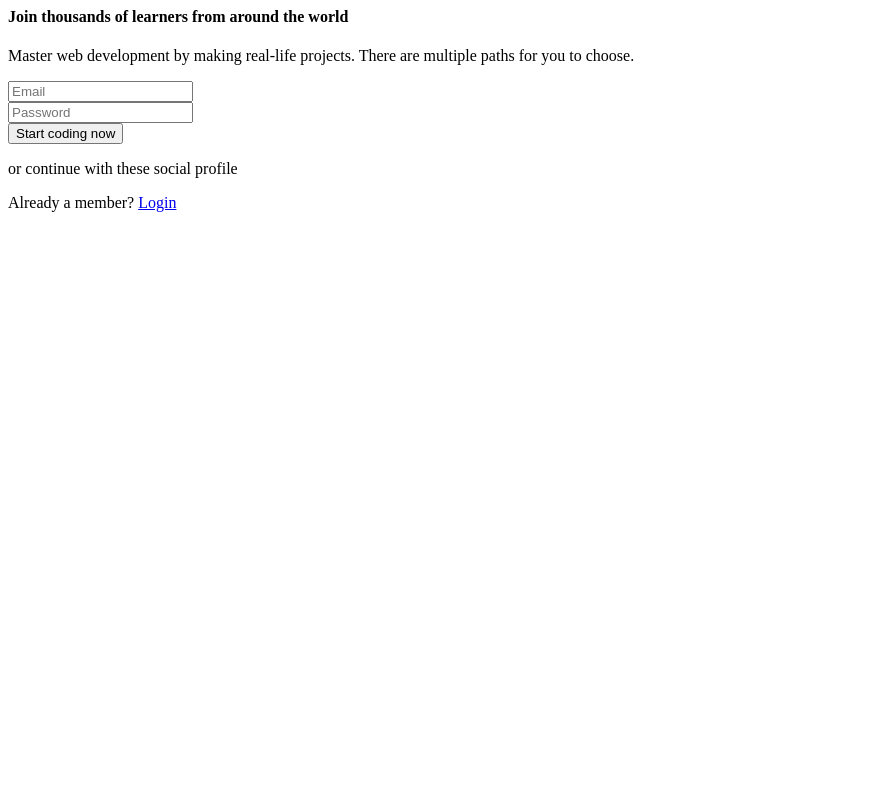
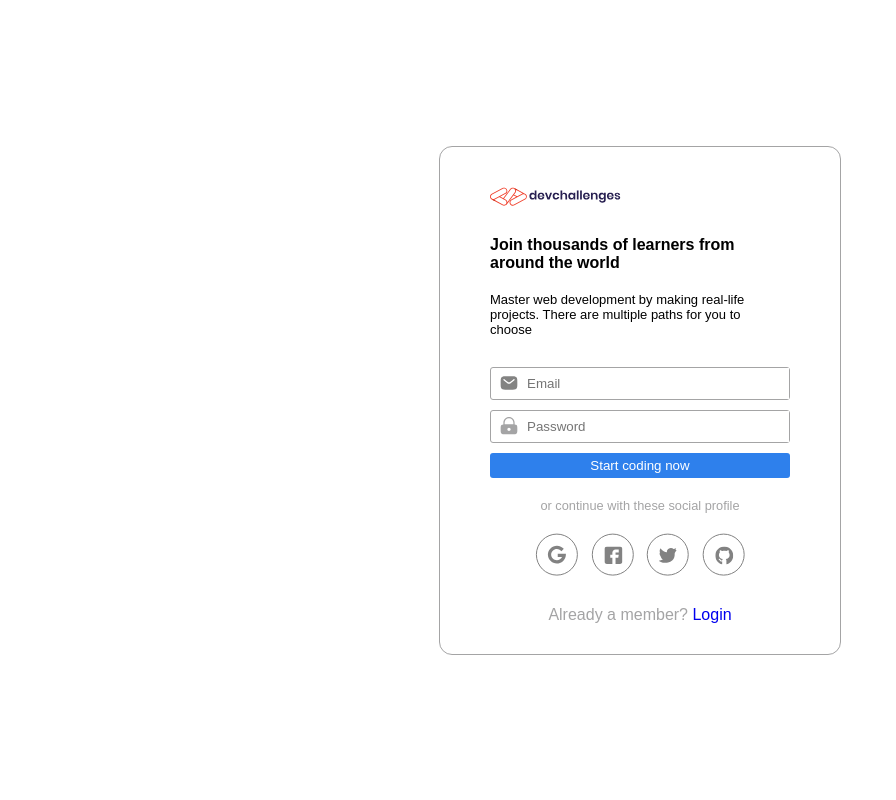
Before and after one commit to freirediego23/miniproyectophp, a PHP site: page / in a window 1280 px wide. Shown: the whole page, without its empty margins (0-896 px from the left). Run offline with PHP 8.4, Linux system fonts and the light colour scheme.

Commit message:
Third functional version

```diff
--- a/index.php
+++ b/index.php
@@ -3,23 +3,7 @@
 if(isset($_GET['warning']) && $_GET['warning'] == 1) {
   echo '<div class="warning">Warning: This email is already being used!</div>';
 }
-// if($_SERVER["REQUEST_METHOD"]=== "POST"){
-//   extract($_POST);
-//   var_dump($_POST);
 
-//  $user = $_POST['usuario'];
-//  $password = $_POST['password'];
-
-// if($user  && $password){
-//   $_SESSION['usuario'] = $user;
-
-//   header("Location: home.php");
-//   exit();
-// } else {
-//   $error = "Usuario o password incorrecto!";
-// }
-
-// }
 
 // THIS PAGE IS TO CREATE NEW USERS
 ?>
@@ -29,37 +13,52 @@ if(isset($_GET['warning']) && $_GET['warning'] == 1) {
 <head>
   <meta charset="UTF-8">
   <meta name="viewport" content="width=device-width, initial-scale=1.0">
+  <link rel="stylesheet" href="/styles/style.css">
   <title>Document</title>
 </head>
 
-<body>
-
-  <main>
+<body class="test">
   <div>
+    <main class="login-main">
+      <div class="login-form-cont">
+        <img src="/public/devchallenges.svg" alt="logo" class="dev-logo">
         <h4>Join thousands of learners from around the world
         </h4>
 
-      <p>Master web development by making real-life projects. There are multiple paths
-        for you to choose.
+        <p class="form-info">Master web development by making real-life projects. There are multiple paths
+          for you to choose
         </p>
 
         <form action="/services/create.php" method="post">
-
+          <div class="input-cont">
+            <img src="/public/letter.svg" alt="icon">
             <input type="text" placeholder="Email" name="usuario">
             <br>
+          </div>
 
+          <div class="input-cont">
+            <img src="/public/lock.svg" alt="icon">
             <input type="text" placeholder="Password" name="password">
-        <br>
-        <button type="submit">Start coding now</button>
-        <div>
+          </div>
+
+
+          <button class="index-button" type="submit">Start coding now</button>
+          <div class="social-cont">
             <p>or continue with these social profile</p>
+            <div class="social-prof">
+              <img src="/public/Google.svg" alt="social-profile-img"><img src="/public/Facebook.svg"
+                alt="social-profile-img"><img src="/public/Twitter.svg" alt="social-profile-img"><img
+                src="/public/Gihub.svg" alt="social-profile-img">
             </div>
+          </div>
+          <div class="member">
             <span>Already a member? <a href="/views/loginsite.php">Login</a></span>
-
+          </div>
 
         </form>
       </div>
     </main>
+  </div>
   <script src="/scripts/index.js"></script>
 </body>
 
--- a/styles/style.css
+++ b/styles/style.css
@@ -63,3 +63,100 @@ a {
   border-radius: 8px 8px;
   padding-left: 40px;
 }
+
+/* Index Page CSS */
+.test {
+  display: flex;
+  justify-content: center;
+  align-items: center;
+}
+.login-main {
+  border: 1px solid #a4a4a5;
+  border-radius: 13px;
+  width: 400px;
+
+  margin-left: auto;
+  margin-right: auto;
+}
+
+.login-form-cont {
+  margin-left: 50px;
+  margin-right: 50px;
+}
+
+.login-form-cont h4 {
+  margin-bottom: 20px;
+}
+
+.dev-logo {
+  margin-top: 40px;
+  margin-bottom: 30px;
+}
+
+.form-info {
+  font-size: 13px;
+  margin-right: 10px;
+  margin-bottom: 30px;
+}
+
+/* Inputs in the login form */
+
+.login-form-cont input {
+  border: none;
+  padding: 8px 8px 8px 8px;
+  width: 100%;
+}
+
+.input-cont {
+  display: flex;
+  align-items: center;
+  border: 1px solid #a4a4a5;
+  border-radius: 3px;
+  margin-bottom: 10px;
+}
+
+.input-cont img {
+  width: 20px;
+  height: 20px;
+  margin-left: 8px;
+}
+
+.index-button {
+  border: none;
+  border-radius: 3px;
+  color: white;
+  background-color: #2e80ec;
+  padding: 5px 2px 5px 2px;
+  text-align: center;
+  width: 100%;
+}
+
+.social-cont {
+  width: 70%;
+  margin-left: auto;
+  margin-right: auto;
+}
+
+.social-cont p {
+  color: #a4a4a5;
+  font-size: 0.8rem;
+  margin-top: 20px;
+  margin-bottom: 20px;
+  text-align: center;
+}
+
+.social-prof {
+  display: flex;
+  text-align: center;
+  justify-content: space-between;
+}
+
+.member {
+  text-align: center;
+  margin-top: 30px;
+  margin-bottom: 30px;
+}
+
+.member span {
+  color: #a4a4a5;
+}
```
Also changed, not shown: public/Facebook.svg (added), public/Gihub.svg (added), public/Google.svg (added), public/Twitter.svg (added), public/devchallenges-light.svg (added), public/devchallenges.png (added), public/devchallenges.svg (added), public/letter.svg (added), public/lock.svg (added). Lines whose indentation alone changed are shown as unchanged.
